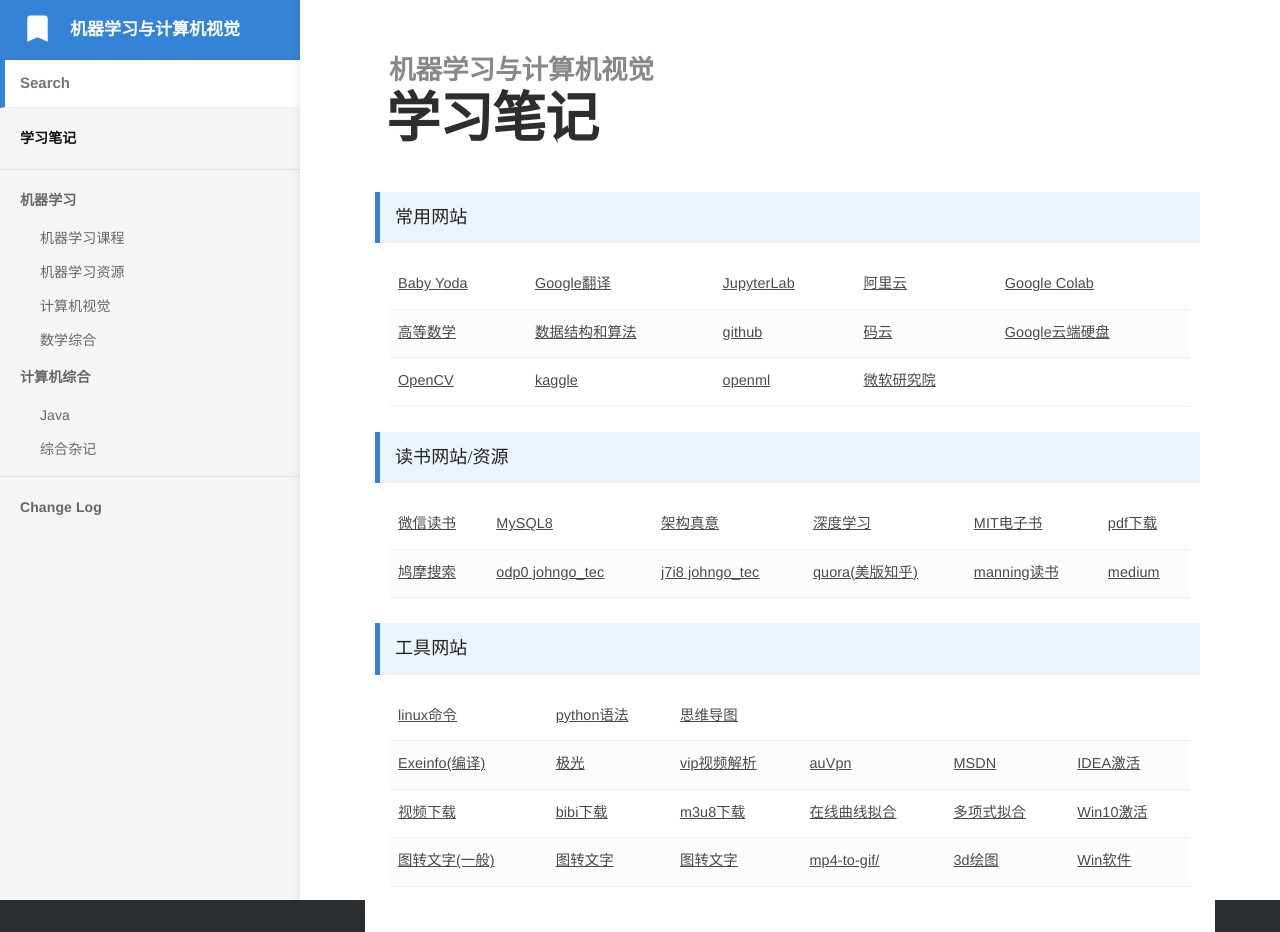
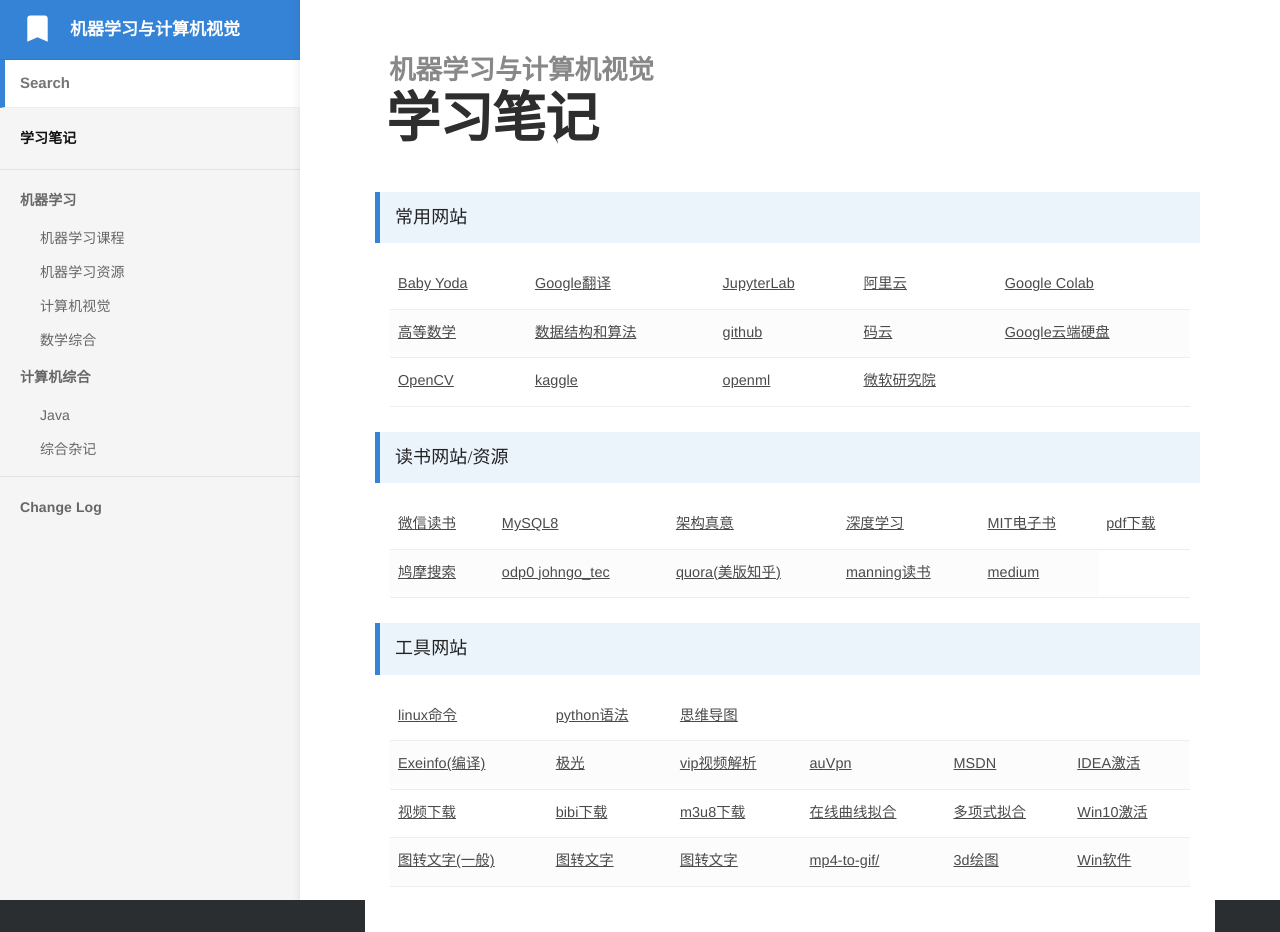
Before and after one commit to bashendixie/Machine_Learning_Notes, a Jekyll site: the page built from index.md, in a window 1280 px wide. Built offline with Jekyll 4.4.1, drawn with Linux system fonts in a browser that asks for light colours; some web fonts are replaced.

Commit message:
no message

```diff
--- a/index.md
+++ b/index.md
@@ -86,9 +86,6 @@
 			</td>
 			<td>
 				<a href="https://pan.baidu.com/share/init?surl=oTJjTkxK0PuV2nRExq1wcA" target="_blank">odp0 johngo_tec</a>
-			</td>
-			<td>
-				<a href="https://pan.baidu.com/share/init?surl=hL5G14eiRp6WdK7iWlsuzw" target="_blank">j7i8 johngo_tec</a>
 			</td>
 			<td>
 				<a href="https://www.quora.com/" target="_blank">quora(美版知乎)</a>
```
